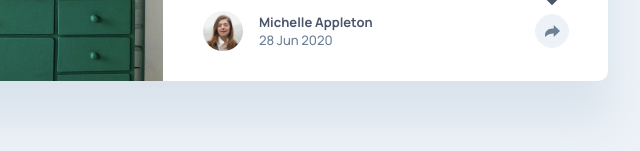
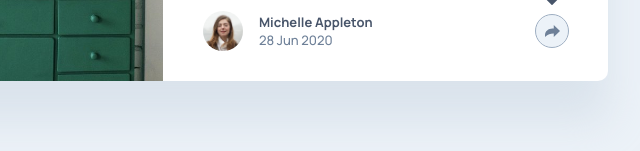
Before and after one commit to paladinescamila/Article-Preview-Component, a plain HTML site: page index.html in a window 1280 px wide. Both pictures are taken after a click on the button "Share article". Shown: the part 459-610 px from the top of the page, 397-1037 px from the left. Drawn offline with Linux system fonts and the light colour scheme.

Commit message:
Fix outline button

```diff
--- a/styles.css
+++ b/styles.css
@@ -153,7 +153,7 @@ body {
 }
 
 .share__button:focus {
-	outline: 1px solid var(--grey-200);
+	outline: 1px solid var(--grey-400);
 }
 
 .share__image {
```
